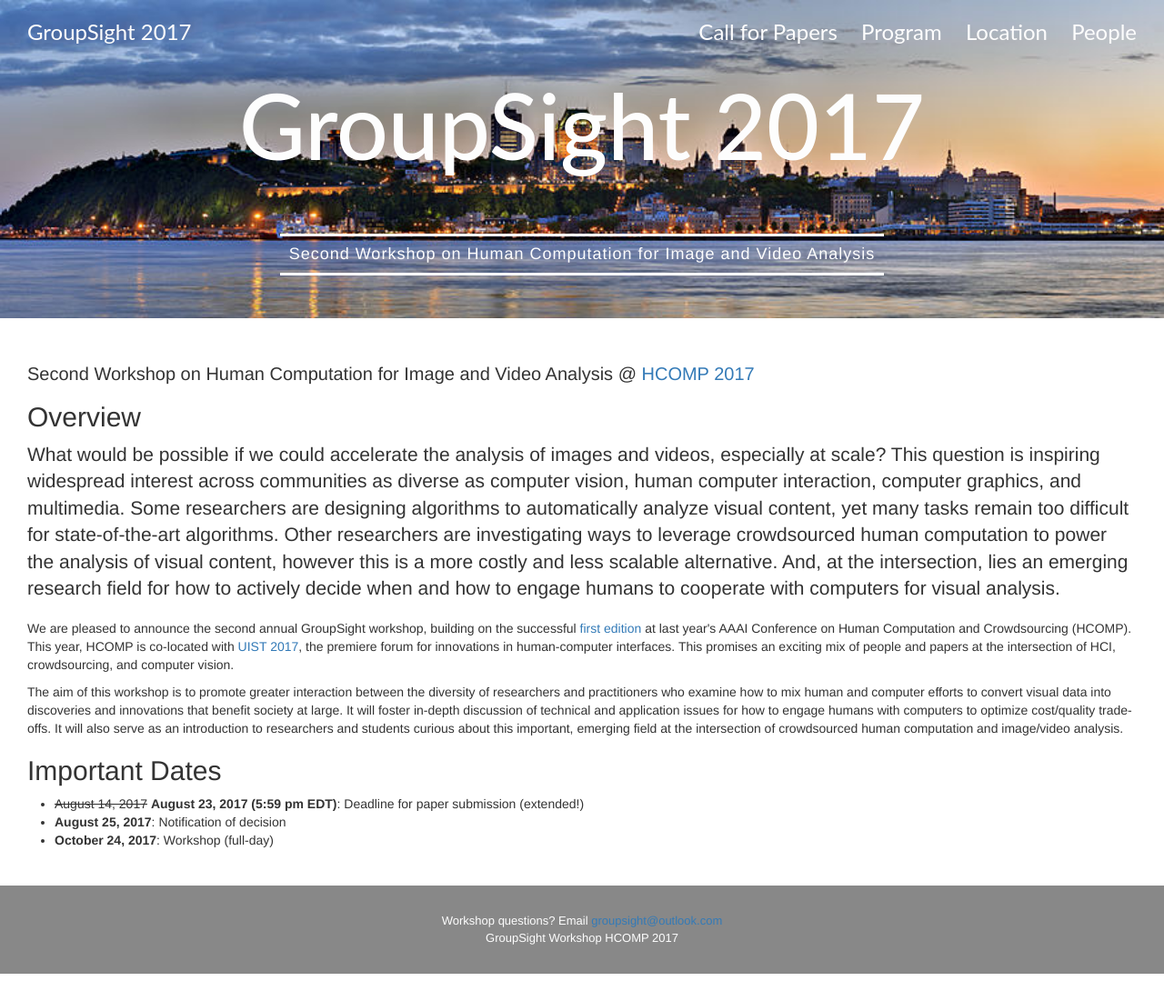
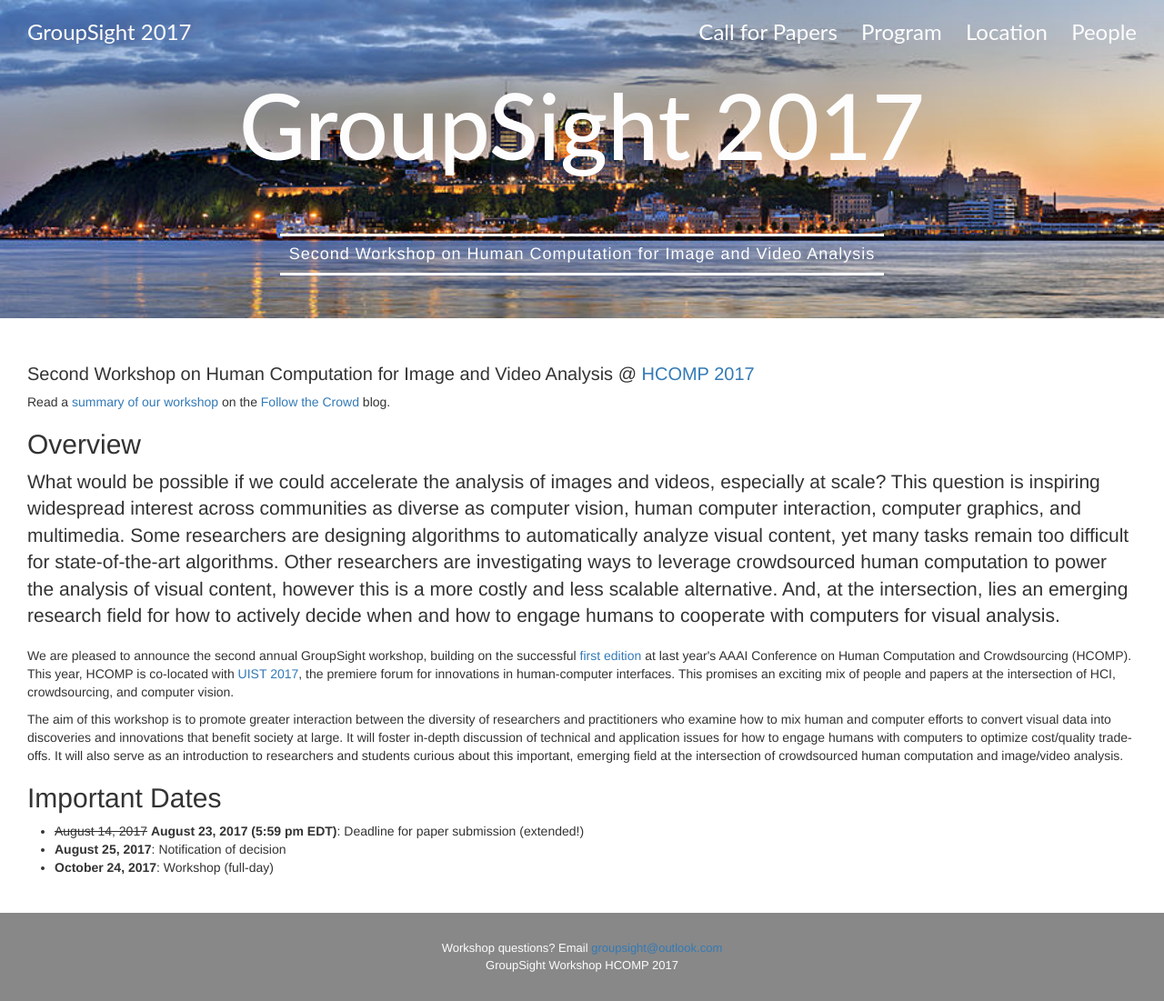
Before and after one commit to groupsight/groupsight.github.io, a Jekyll site: the page built from index.html, in a window 1280 px wide and 1101 px high. Shown: the whole window at 91% size. Built offline with Jekyll 4.4.1, drawn with Linux system fonts in a browser that asks for light colours; nearby versions of some CDN libraries.

Commit message:
add link to follow the crowd blog

```diff
--- a/_pages/02_program.html
+++ b/_pages/02_program.html
@@ -3,6 +3,8 @@ layout: page
 title: Program
 permalink: /program/
 ---
+
+<p>Read a <a href="https://humancomputation.com/blog/?p=9739">summary of our workshop</a> on the <a href="https://humancomputation.com/blog/">Follow the Crowd</a> blog.</p>
 
 <h2>Keynote Speakers</h2>
 
--- a/index.html
+++ b/index.html
@@ -5,6 +5,8 @@ layout: default
 <div class="home">
 
   <h1 class="page-heading">{{ site.subtitle }} @ <a href="http://www.humancomputation.com/2017/">HCOMP 2017</a></h1>
+
+  <p>Read a <a href="https://humancomputation.com/blog/?p=9739">summary of our workshop</a> on the <a href="https://humancomputation.com/blog/">Follow the Crowd</a> blog.</p>
 
   <h2>Overview</h2>
   <p class="lead">
```
